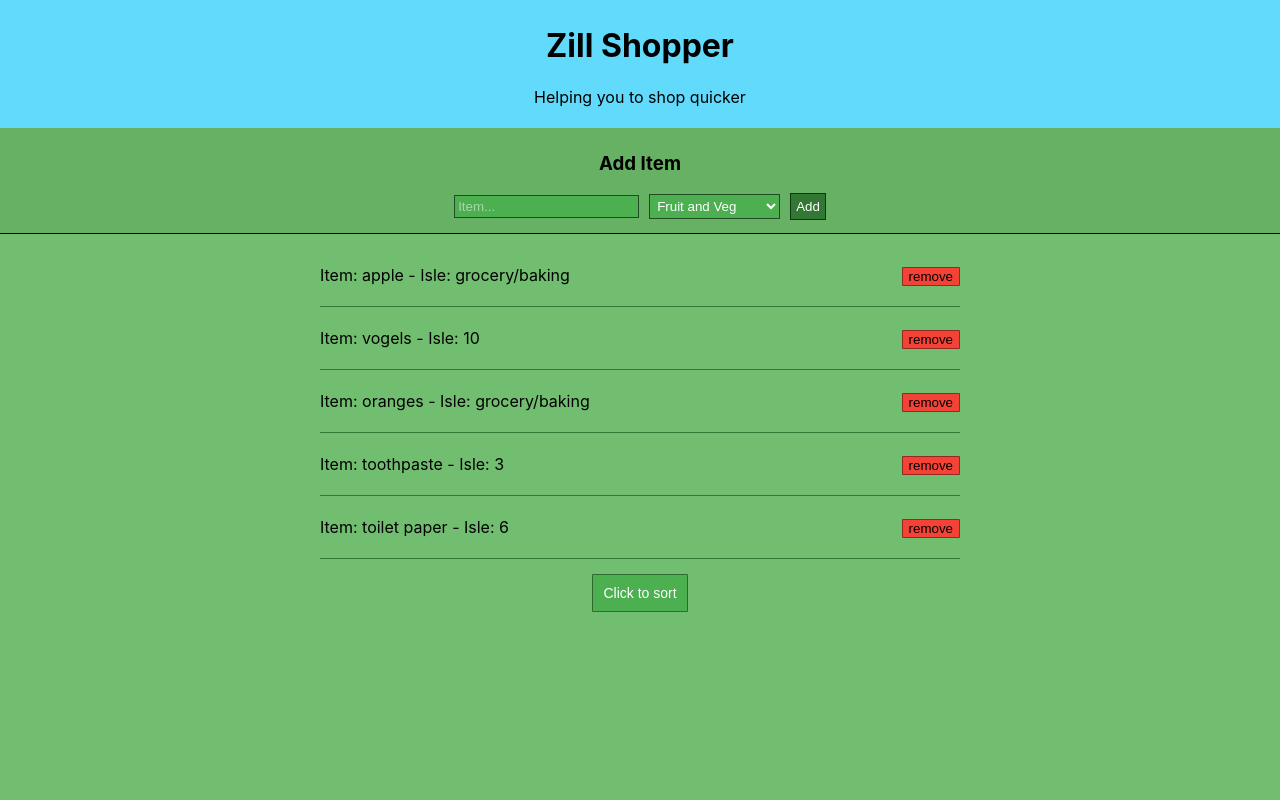
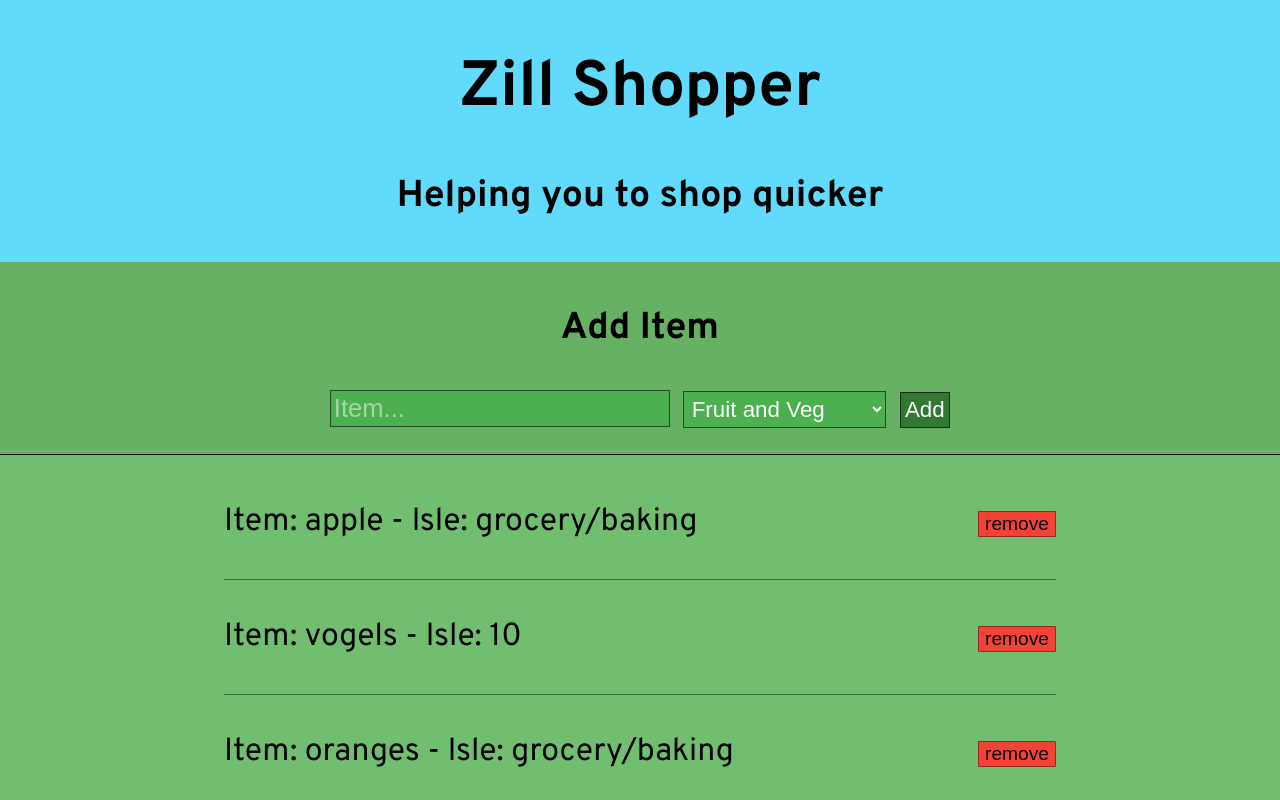
Before and after one commit to louis-fowler/zill-beta, a React (Create React App) app: page / in a window 1280 px wide. Shown: the top 800 px of the page. Built offline with nearby package versions, Linux system fonts and the light colour scheme.

Commit message:
css update to proper scale. added scalability

```diff
--- a/src/AddItemForm/AddItemForm.jsx
+++ b/src/AddItemForm/AddItemForm.jsx
@@ -1,9 +1,7 @@
-import React, { useState } from 'react';
+import React, { useState } from "react";
 
 const AddItemForm = (props) => {
-  const [data, setData] = useState(
-    {item: "", type: "", isle: -1, id: 0}
-  );
+  const [data, setData] = useState({ item: "", type: "", isle: -1, id: 0 });
 
   /* Simon example
     const [item, setItem] = useState("");
@@ -21,31 +19,48 @@ const AddItemForm = (props) => {
 
   const sendItemHandler = (e) => {
     e.preventDefault();
-    const id = Date.now()
-    const randomNumber = Math.floor(Math.random() * 11) + 0
-    props.getItemHandler({item: data.item, type: data.type, isle: randomNumber, id:id});
-    setData({item: "", type: "", isle: -1, id: 0})
-  }
+    const id = Date.now();
+    const randomNumber = Math.floor(Math.random() * 11) + 0;
+    props.getItemHandler({
+      item: data.item,
+      type: data.type,
+      isle: randomNumber,
+      id: id,
+    });
+    setData({ item: "", type: "", isle: -1, id: 0 });
+  };
 
-  const addItemHandler = e => {
-    const newData = {...data}
-    newData.item = e.target.value
-    setData(newData)
-  }
+  const addItemHandler = (e) => {
+    const newData = { ...data };
+    newData.item = e.target.value;
+    setData(newData);
+  };
 
-  const addTypeHandler = e => {
-    const newData = {...data};
+  const addTypeHandler = (e) => {
+    const newData = { ...data };
     newData.type = e.target.value;
-    setData(newData)
-  }
+    setData(newData);
+  };
 
   return (
     <div>
       <div className="formWrapper">
         <h3>Add Item</h3>
+        <div className="addItemForm">
           <form action="">
-          <input name="item" type="text" placeholder="Item..." value={data.item } onChange={addItemHandler}/>
-          <select name="type" id="" value={data.type} onChange={addTypeHandler}>
+            <input
+              name="item"
+              type="text"
+              placeholder="Item..."
+              value={data.item}
+              onChange={addItemHandler}
+            />
+            <select
+              name="type"
+              id=""
+              value={data.type}
+              onChange={addTypeHandler}
+            >
               <option value="fruit/veg">Fruit and Veg</option>
               <option value="bread">Bread</option>
               <option value="personal hygiene">Personal hygiene</option>
@@ -55,7 +70,8 @@ const AddItemForm = (props) => {
           </form>
         </div>
       </div>
+    </div>
   );
-}
+};
 
 export default AddItemForm;
--- a/src/App.css
+++ b/src/App.css
@@ -1,7 +1,11 @@
 /* Overall */
 
-html {
+@import url("https://fonts.googleapis.com/css2?family=Overpass:ital,wght@0,100;0,200;0,300;0,400;0,600;0,700;0,800;0,900;1,100;1,200;1,300;1,400;1,600;1,700;1,800&display=swap");
+
+body {
+  font-family: "Overpass", sans-serif;
   background-color: #72be70;
+  font-size: 4vmin;
 }
 
 /* App.jsx */
@@ -42,16 +46,22 @@ hr {
   padding-top: 5px;
 }
 
+.addItemForm {
+  display: flex;
+  justify-content: center;
+  align-items: center;
+  margin-bottom: 25px;
+}
+
 .formWrapper input {
+  font-size: 0.8em;
   border: 1px solid rgba(0, 0, 0, 0.568);
-  padding: 3px;
+  padding: 0.11em;
   color: white;
   background-color: #4caf50;
-  margin-bottom: 15px;
-  margin-right: 10px;
 }
 
-.formWrapper input:acitve {
+.formWrapper input:active {
   border: 1px solid #61dafb;
 }
 
@@ -60,18 +70,20 @@ hr {
 }
 
 .formWrapper select {
+  font-size: 0.7em;
   border: 1px solid rgba(0, 0, 0, 0.568);
   background-color: #4caf50;
-  padding: 3px;
+  padding: 0.16em;
+  margin: 0px 0.6em;
   color: white;
 }
 
 .formWrapper button {
+  font-size: 0.7em;
   border: 1px solid rgba(0, 0, 0, 0.568);
   background-color: rgb(50, 119, 52);
-  padding: 5px;
+  padding: 0.19em;
   color: white;
-  margin-left: 10px;
 }
 
 .formWrapper button:hover {
@@ -124,7 +136,7 @@ hr {
 /* ItemSorter */
 
 .sorterItem {
-  width: 50%;
+  width: 65vw;
   margin: auto;
   padding: 5px 0px;
   display: flex;
@@ -134,8 +146,14 @@ hr {
   border-bottom: 1px solid rgb(50, 119, 52);
 }
 
+@media screen and (max-width: 1140px) {
+  .sorterItem {
+    width: 80vw;
+  }
+}
+
 .removeButton {
-  /* margin-bottom: 20px; */
+  font-size: 0.6em;
   border: 1px solid rgba(0, 0, 0, 0.397);
   background-color: #f44336;
   border-radius: 1px;
@@ -147,7 +165,7 @@ hr {
 
 .sortButton {
   color: white;
-  font-size: 14px;
+  font-size: 0.6em;
   font-weight: 400;
   margin: 15px 0px;
   border: 1px solid rgba(0, 0, 0, 0.397);
--- a/src/TopBanner/TopBanner.jsx
+++ b/src/TopBanner/TopBanner.jsx
@@ -1,13 +1,12 @@
 import React from "react";
 
-
-const TopBanner = props => {
-	return (
-		<div className="TopBanner">
-            <h1>Zill Shopper</h1>
-            <p>Helping you to shop quicker</p>
-        </div>
-	);
+const TopBanner = (props) => {
+  return (
+    <div className="TopBanner">
+      <h1>Zill Shopper</h1>
+      <h3>Helping you to shop quicker</h3>
+    </div>
+  );
 };
 
 export default TopBanner;
```
Lines whose indentation alone changed are shown as unchanged.
